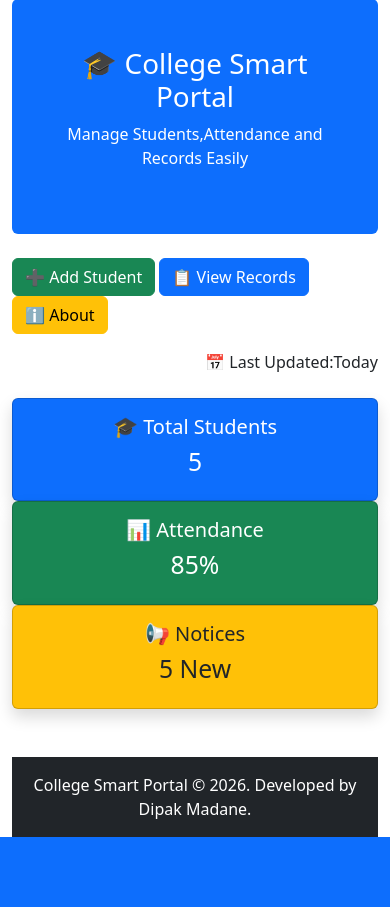
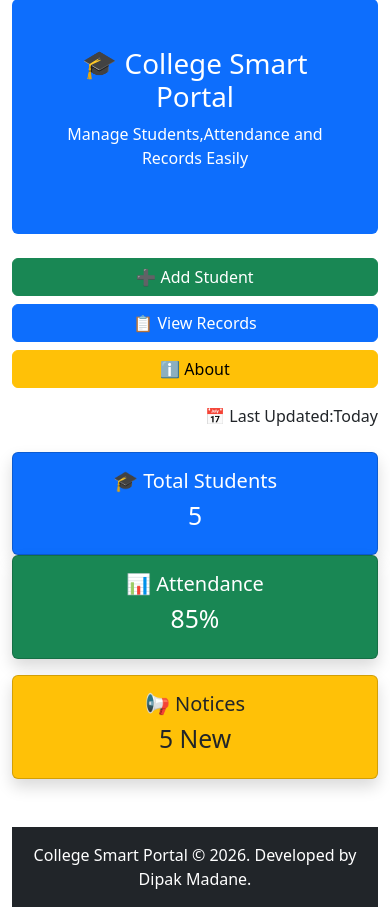
Before and after one commit to Dipak752008/dipak, a Flask app: page / in a window 390 px wide. Shown: the part 113-1020 px from the top of the page. Before the commit the page ends 950 px from the top, so only its background shows below. Run offline with Flask 3, Linux system fonts and the light colour scheme; data comes from the database, SQL or seed files in the repository.

Commit message:
changes for mobile screen

```diff
--- a/templates/base.html
+++ b/templates/base.html
@@ -1,6 +1,8 @@
 <!DOCTYPE html>
 <html>
 <head>
+  <meta charset="UTF-8">
+  <meta name="viewport" content="width=device-width, initial-scale=1.0">
 
     <title>College Smart Portal</title>
     <link href="https://cdn.jsdelivr.net/npm/bootstrap@5.3.3/dist/css/bootstrap.min.css" rel="stylesheet">
@@ -15,7 +17,7 @@
     </style>
 
 </head>
-<script src="https://cdn.jsdelivr.net/npm/bootstrap@5.3.7/dist/js/bootstrap.bundle.min.js"></script>
+
 <body>
 
 <nav>
@@ -94,6 +96,7 @@
 </footer>
 
 </div>
+<script src="https://cdn.jsdelivr.net/npm/bootstrap@5.3.7/dist/js/bootstrap.bundle.min.js"></script>
 
 </body>
 </html>
--- a/templates/home.html
+++ b/templates/home.html
@@ -8,7 +8,7 @@
     <h1> 🎓 College Smart Portal</h1>
     <p> Manage Students,Attendance and Records Easily</p>
 </div>
-<div class="mt-3">
+<div class="d-grid gap-2 d-md-block mt-3">
     <a href="{{ url_for('add_student') }}" class="btn btn-success">
         ➕ Add Student
     </a>
@@ -40,7 +40,7 @@
         </div>
     </div>
 
-    <div class="col-md-4">
+    <div class="col-12 col-md-4 mb-3">
         <div class="card bg-success text-white shadow">
             <div class="card-body text-center">
                 <h5>📊 Attendance</h5>
```
